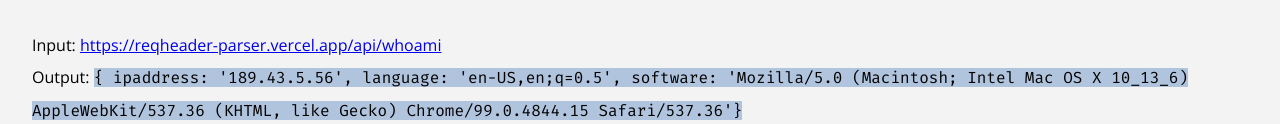
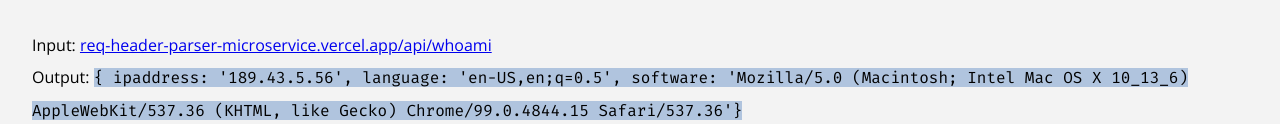
Before and after one commit to marcocosta1618/request-header-parser, a website: page views/index.html in a window 1280 px wide. Shown: the part 271-395 px from the top of the page. Drawn offline with nearby package versions, Linux system fonts and the light colour scheme; files that its build step writes are made by us from their sources.

Commit message:
Change index.html Input <a/> href attr to match vercel deployment link
Signed-off-by: marcocosta1618 <marcocosta1618@gmail.com>

```diff
--- a/views/index.html
+++ b/views/index.html
@@ -18,8 +18,8 @@
       <p>A request header parser microservice. It returns IP address, preferred language and software of the client at
          the endpoint <code>[base_url]/api/whoami</code>.</p>
       <h2>Usage example:</h2>
-      <p>Input: <a target="_blank" href="https://reqheader-parser.vercel.app/api/whoami"
-            rel="noreferrer">https://reqheader-parser.vercel.app/api/whoami</a></p>
+      <p>Input: <a target="_blank" href="req-header-parser-microservice.vercel.app/api/whoami"
+            rel="noreferrer">req-header-parser-microservice.vercel.app/api/whoami</a></p>
       <p>Output:
          <code>{ ipaddress: '189.43.5.56', language: 'en-US,en;q=0.5', software: 'Mozilla/5.0 (Macintosh; Intel Mac OS X 10_13_6) AppleWebKit/537.36 (KHTML, like Gecko) Chrome/99.0.4844.15 Safari/537.36'}</code>
       </p>
```
